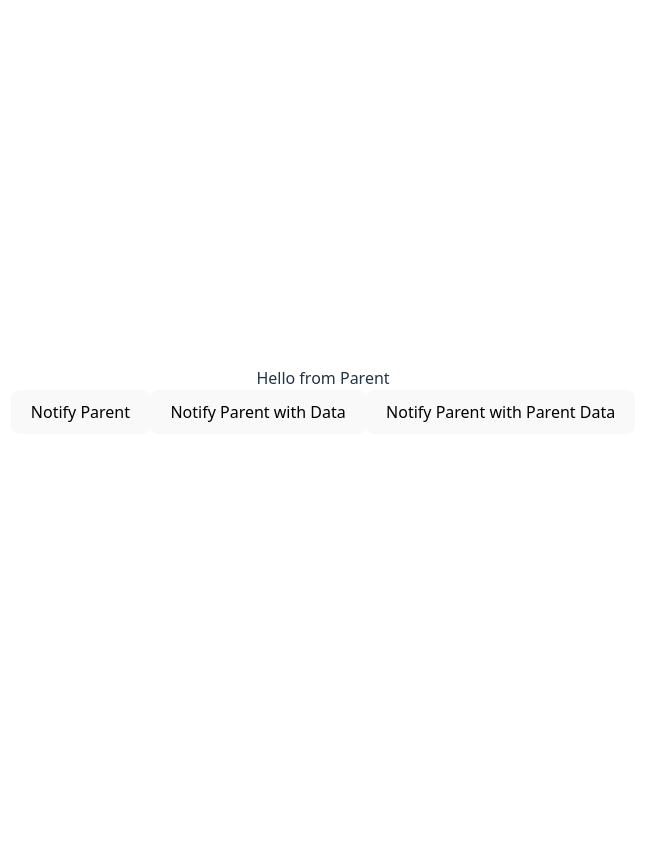
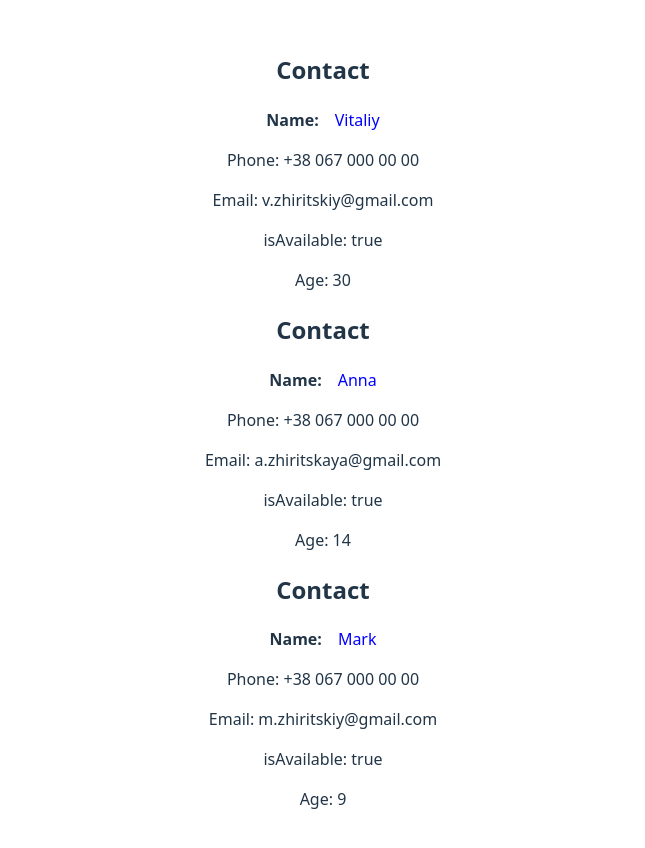
Before and after one commit to VZhyrytskiy/reactjs-with-me, a React (Vite) app: page / in a window 1280 px wide. Shown: the top 848 px of the page, without its empty margins (317-962 px from the left). Before the commit the page ends 800 px from the top, so only its background shows below. Built offline with nearby package versions, Linux system fonts and the light colour scheme.

Commit message:
feat: basic styling

```diff
--- a/src/App.tsx
+++ b/src/App.tsx
@@ -1,11 +1,12 @@
 import './App.css'
-import Parent from './components/ParentChildCommunication/Parent/Parent';
+import ContactList from './components/ContactList/ContactList';
+import { people } from './mockdata/person';
 
 
 function App() {
   return (
     <>
-      <Parent />
+      <ContactList people={people} />
     </>
   )
 }
--- /dev/null
+++ b/src/components/Contact/Contact.css
@@ -0,0 +1,3 @@
+.label {
+    font-weight: bold;
+}
--- a/src/components/Contact/Contact.tsx
+++ b/src/components/Contact/Contact.tsx
@@ -1,4 +1,5 @@
 import { Person } from '../../models';
+import './Contact.css';
 
 type ContactProps = {
   person?: Person;
@@ -16,14 +17,14 @@ const defaultPerson: Person = {
 const Contact: React.FC<ContactProps> = (props) => {
   const { name = 'Vitaliy', phone, email, isAvailable = false, age } = props.person ?? defaultPerson;
 
-  const handleClick = (event) => {
+  const handleClick = (event: React.MouseEvent<HTMLParagraphElement>) => {
     // event.stopPropagation();
-    console.log('Contact clicked (фаза сплиття)' );
+    console.log('Contact clicked (фаза сплиття)');
   };
 
-  const handleClickCapture = (event) => {
+  const handleClickCapture = (event: React.MouseEvent<HTMLParagraphElement>) => {
     // event.stopPropagation();
-    console.log('Contact clicked (фаза захоплення)' );
+    console.log('Contact clicked (фаза захоплення)');
   };
   return (
     <>
@@ -31,7 +32,10 @@ const Contact: React.FC<ContactProps> = (props) => {
       <section>
         <p
           onClick={handleClick}
-            onClickCapture={handleClickCapture}>Name: {name}</p>
+          onClickCapture={handleClickCapture}>
+            <span className='label'>Name:</span>
+            <span style={{'color': 'blue', 'marginLeft': '1rem'}}>{name}</span>
+        </p>
         <p>Phone: {phone}</p>
         <p>Email: {email}</p>
         <p>isAvailable: {isAvailable.toString()}</p>
```
Lines whose indentation alone changed are shown as unchanged.
